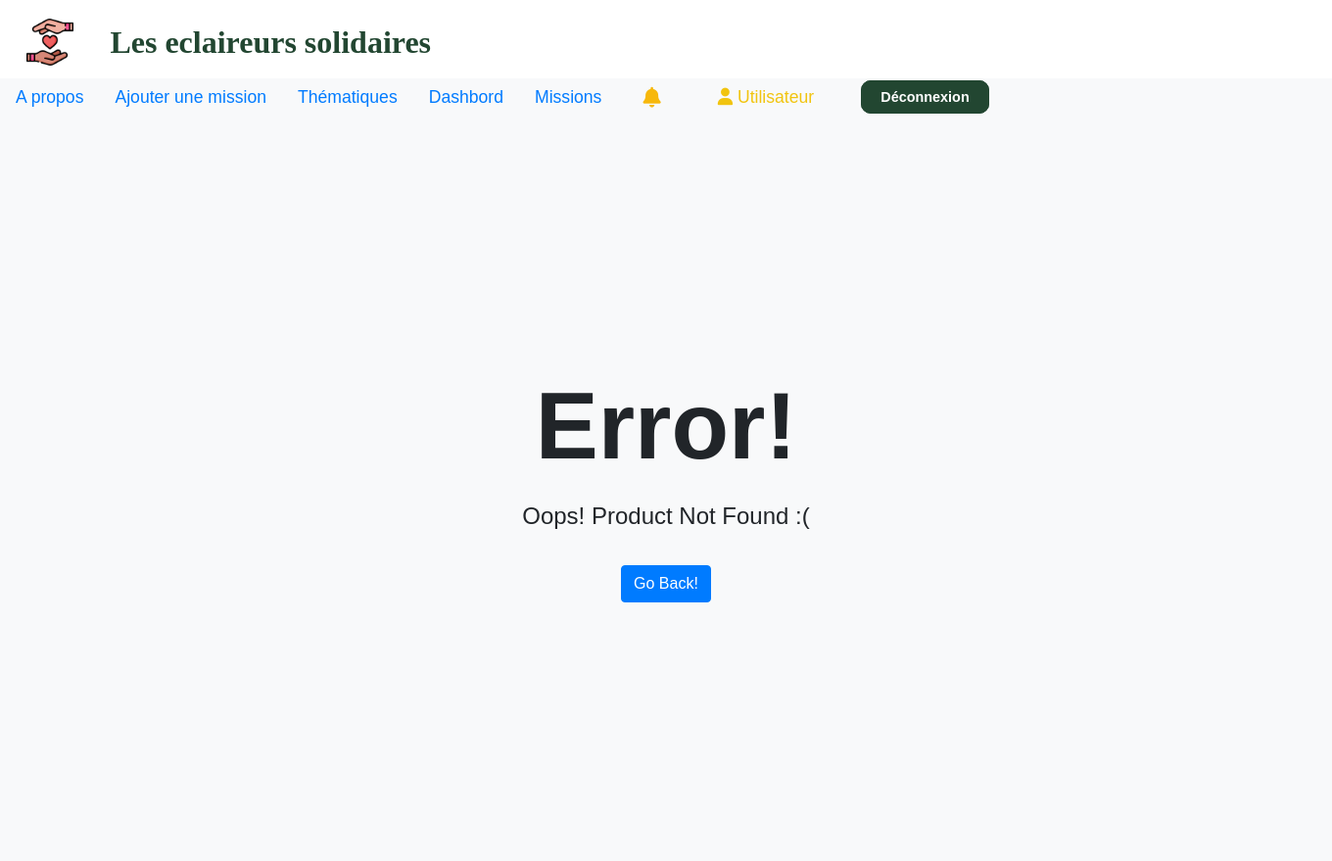
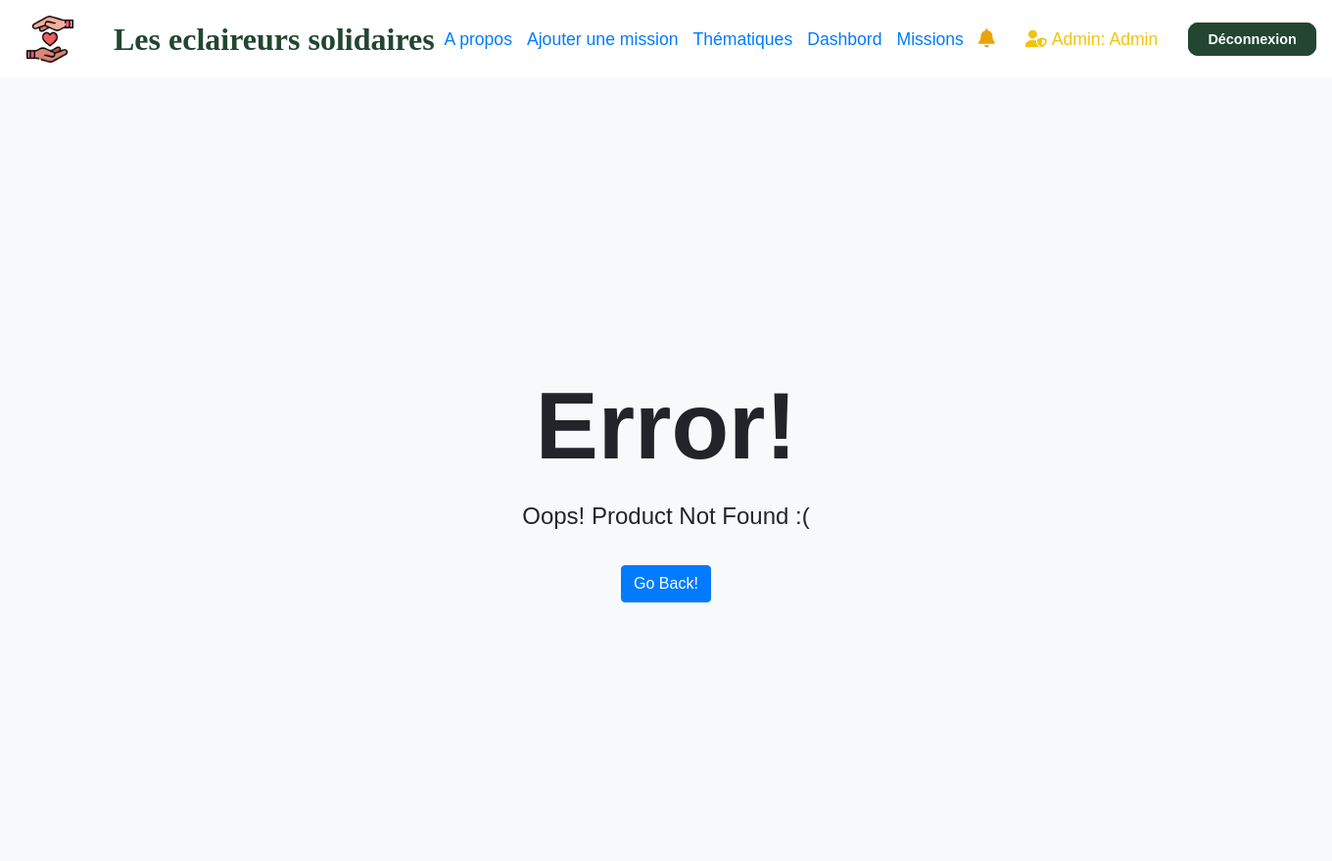
Before and after one commit to El-Hadji-Cata/Projet-Fil-Rouge, a PHP site: page /index.php in a window 1360 px wide. Shown: the top 879 px of the page at 98% size. Run offline with PHP 8.4, Linux system fonts and the light colour scheme; the visitor is signed in with stand-in values (Sample User, id 1); some libraries are stand-ins or nearby versions; some web fonts are replaced.

Commit message:
Alignement menu

```diff
--- a/src/Controller/MissionCtrl.php
+++ b/src/Controller/MissionCtrl.php
@@ -209,28 +209,33 @@ class MissionCtrl
     public function toggleDemandMission()
     {
         $idMission = filter_input(INPUT_GET, 'idMission', FILTER_VALIDATE_INT);
-        $userId = $_SESSION['users']['id'] ?? null;
 
-        if (!isset($_SESSION['users']['id'])) {
+        // Récupération robuste de l'ID utilisateur (gestion des différents noms de clés)
+        $userId = $_SESSION['users']['users_id']
+            ?? $_SESSION['users']['id_users']
+            ?? $_SESSION['users']['id']
+            ?? null;
+
+        if (!$userId) {
             $this->alertError = "Vous devez être connecté pour postuler.";
             header('Location: index.php?page=user&action=signInUser');
             exit;
         }
 
-        if ($userId && $idMission) {
-            //je vérifie si l'utilsateur a déja postulé ou non
+        if ($idMission) {
+            // Vérification si l'utilisateur a déjà postulé
             if ($this->missionModel->alreadyApplied($userId, $idMission)) {
                 $this->missionModel->removeDemandMission($userId, $idMission);
+                $this->alertSuccess = "Votre désinscription a été prise en compte.";
             } else {
                 $today = date("Y-m-d H:i:s");
+                $this->missionModel->addDemandMission($today, 0, "", "", $userId, $idMission);
                 $this->alertSuccess = "Votre candidature a été envoyée avec succès.";
-                $this->missionModel->addDemandMission($today, 0, "", "", $userId, $idMission);
             }
+        } else {
+            $this->alertError = "ID de mission invalide.";
         }
 
-        /* header("Location: index.php?page=mission&action=listAllMission");
-        exit; */
-        /* include 'src/View/listMission.php'; */
         $this->showListMission();
     }
 
--- a/src/Model/MissionModel.php
+++ b/src/Model/MissionModel.php
@@ -163,10 +163,10 @@ class MissionModel
 
     public function removeDemandMission($userId, $idMission)
     {
-        $request = "DELETE FROM demand_mission WHERE id_users = :userId AND id_missions = :missionId";
-        $stmt = $this->db->prepare($request);
-        $stmt->bindValue(':userId', $userId, PDO::PARAM_INT);
-        $stmt->bindValue(':missionId', $idMission, PDO::PARAM_INT);
+        $sql = "DELETE FROM demand_mission WHERE id_users = :userId AND id_missions = :missionId";
+        $stmt = $this->db->prepare($sql);
+        $stmt->bindValue(':userId', (int)$userId, PDO::PARAM_INT);
+        $stmt->bindValue(':missionId', (int)$idMission, PDO::PARAM_INT);
         return $stmt->execute();
     }
 
--- a/src/View/partial/_header.php
+++ b/src/View/partial/_header.php
@@ -2,7 +2,7 @@
 $notifCount = 0;
 $userDemands = [];
 
-// Récupération de l'ID utilisateur (s'adapte au nom de colonne id ou id_users)
+// Récupération de l'ID utilisateur
 $userId = $_SESSION['users']['id'] ?? $_SESSION['users']['id_users'] ?? $_SESSION['user']['id'] ?? null;
 $database = $db ?? ($this->db ?? null);
 
@@ -11,24 +11,27 @@ if ($userId && $database) {
         require_once __DIR__ . '/../../Model/MissionModel.php';
     }
     $missionModel = new MissionModel($database);
-    // Demandes validées (2) ou rejetées (3)
     $userDemands = $missionModel->getUserDemandsWithStatus($userId);
     $notifCount = count($userDemands);
 }
 ?>
 
 <header>
-    <div class="navbar">
-        <div class="logo">
+    <div class="navbar" style="display: flex; align-items: center; justify-content: space-between; width: 100%; flex-wrap: nowrap;">
+
+        <!-- LOGO -->
+        <div class="logo" style="display: flex; align-items: center; gap: 10px; flex-shrink: 0;">
             <div class="img-logo">
                 <img src="src/public/picture/association.png" alt="img-logo">
             </div>
             <div>
-                <a href="index.php?page=mission&action=homePage">Les eclaireurs solidaires</a>
+                <a href="index.php?page=mission&action=homePage" style="text-decoration: none; white-space: nowrap;">Les eclaireurs solidaires</a>
             </div>
         </div>
 
-        <ul class="links">
+        <!-- LIENS DE NAVIGATION (ALIGNÉS SUR UNE SEULE LIGNE) -->
+        <ul class="links" style="display: flex; align-items: center; justify-content: flex-end; gap: 15px; margin: 0; padding: 0; list-style: none; flex-wrap: nowrap; white-space: nowrap;">
+
             <?php if (isset($_SESSION['user'])): ?>
                 <li class="nav-item"><a href="#">A propos</a></li>
             <?php endif; ?>
@@ -46,10 +49,10 @@ if ($userId && $database) {
                 <li class="nav-item"><a href="index.php?page=user&action=signInAdmin" class="buttons">Connexion</a></li>
             <?php else: ?>
 
-                <!-- CLOCHE DE NOTIFICATION FONTAWESOME -->
+                <!-- CLOCHE DE NOTIFICATION -->
                 <?php if (isset($_SESSION['users']) || isset($_SESSION['user'])): ?>
-                    <li class="nav-item" style="margin: 0 10px; display: flex; align-items: center;">
-                        <a href="index.php?page=user&action=profile" style="color: #f7b80b !important; position: relative; font-size: 1.3rem; text-decoration: none;" title="Mes candidatures">
+                    <li class="nav-item" style="display: flex; align-items: center;">
+                        <a href="index.php?page=user&action=profile" style="color: #e9a30c !important; position: relative; font-size: 1.2rem; text-decoration: none;" title="Mes candidatures">
                             <i class="fas fa-bell"></i>
                             <?php if ($notifCount > 0): ?>
                                 <span style="position: absolute; top: -6px; right: -10px; background-color: #e74c3c; color: white; border-radius: 50%; padding: 2px 6px; font-size: 0.75rem; font-weight: bold; line-height: 1;">
@@ -60,20 +63,21 @@ if ($userId && $database) {
                     </li>
                 <?php endif; ?>
 
-                <!-- PROFIL UTILISATEUR -->
+                <!-- PROFIL UTILISATEUR OU ADMIN -->
                 <li class="nav-item">
-                    <a class="nav-link" href="index.php?page=user&action=profile" style="color: #f1c40f;">
-                        <i class="fas fa-user"></i>
-                        <?php
-                        if (isset($_SESSION['users'])) {
-                            echo htmlspecialchars($_SESSION['users']['firstname'] ?? $_SESSION['users']['users_firstname'] ?? 'Utilisateur');
-                        } elseif (isset($_SESSION['admin'])) {
-                            echo "Admin: " . htmlspecialchars($_SESSION['admin']['name'] ?? 'Admin');
-                        } else {
-                            echo "Invité";
-                        }
-                        ?>
-                    </a>
+                    <?php if (isset($_SESSION['admin'])): ?>
+                        <!-- Redirection directe vers le Dashboard pour l'Admin -->
+                        <a class="nav-link" href="index.php?page=user&action=showDashbord" style="color: #f1c40f; text-decoration: none; display: flex; align-items: center; gap: 5px;">
+                            <i class="fas fa-user-shield"></i>
+                            Admin: <?= htmlspecialchars($_SESSION['admin']['name'] ?? $_SESSION['admin']['admin_name'] ?? 'Admin') ?>
+                        </a>
+                    <?php else: ?>
+                        <!-- Redirection vers le Profil pour l'Utilisateur -->
+                        <a class="nav-link" href="index.php?page=user&action=profile" style="color: #f1c40f; text-decoration: none; display: flex; align-items: center; gap: 5px;">
+                            <i class="fas fa-user"></i>
+                            <?= htmlspecialchars($_SESSION['users']['firstname'] ?? $_SESSION['users']['users_firstname'] ?? 'Utilisateur') ?>
+                        </a>
+                    <?php endif; ?>
                 </li>
 
                 <!-- DÉCONNEXION -->
```
Lines whose indentation alone changed are shown as unchanged.
